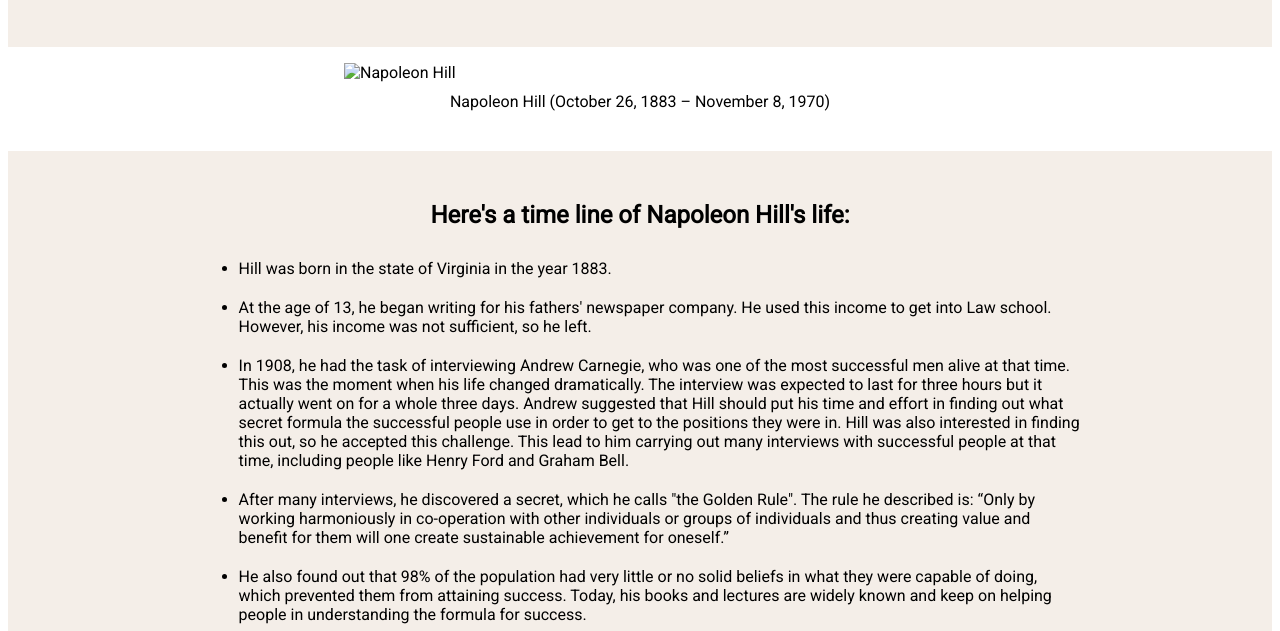
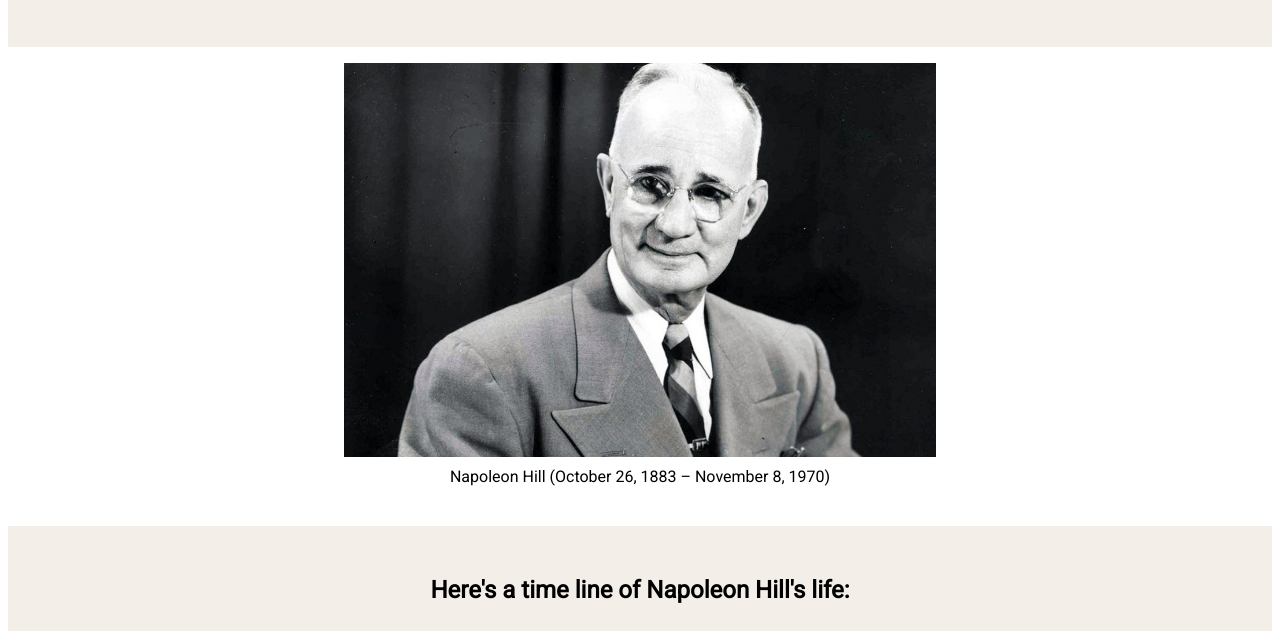
Before and after one commit to julianapsilva/Tribute-page-for-Napoleon-Hill, a plain HTML site: page index.html in a window 1280 px wide. Shown: the part 150-781 px from the top of the page. Drawn offline with Linux system fonts and the light colour scheme; the site is published under a folder, as on GitHub Pages, so addresses that start at the root find nothing.

Commit message:
atualizando caminho

```diff
--- a/index.html
+++ b/index.html
@@ -20,7 +20,7 @@
 
       <div id="img-div">
         <figure>
-          <img id="image" src="/napoleon.jpeg" alt="Napoleon Hill" />
+          <img id="image" src="napoleon.jpeg" alt="Napoleon Hill" />
           <figcaption id="img-caption">
             Napoleon Hill (October 26, 1883 – November 8, 1970)
           </figcaption>
```
